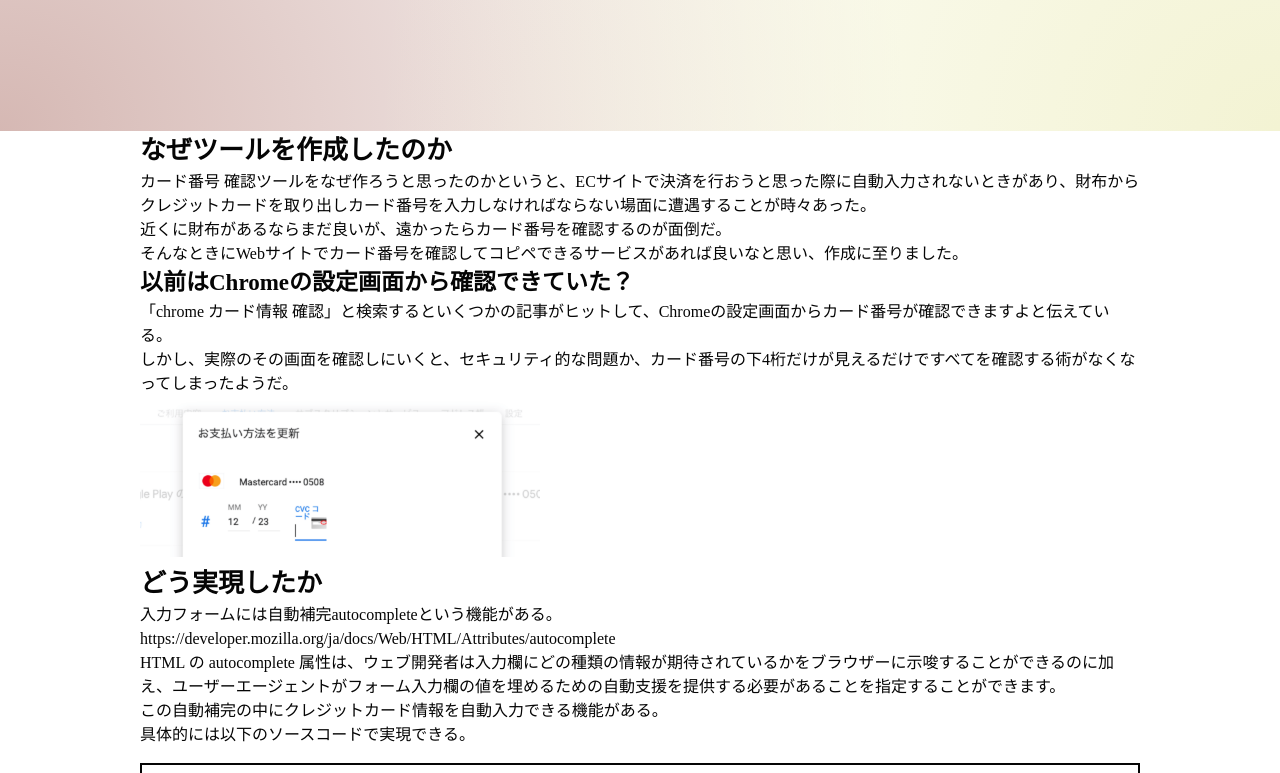
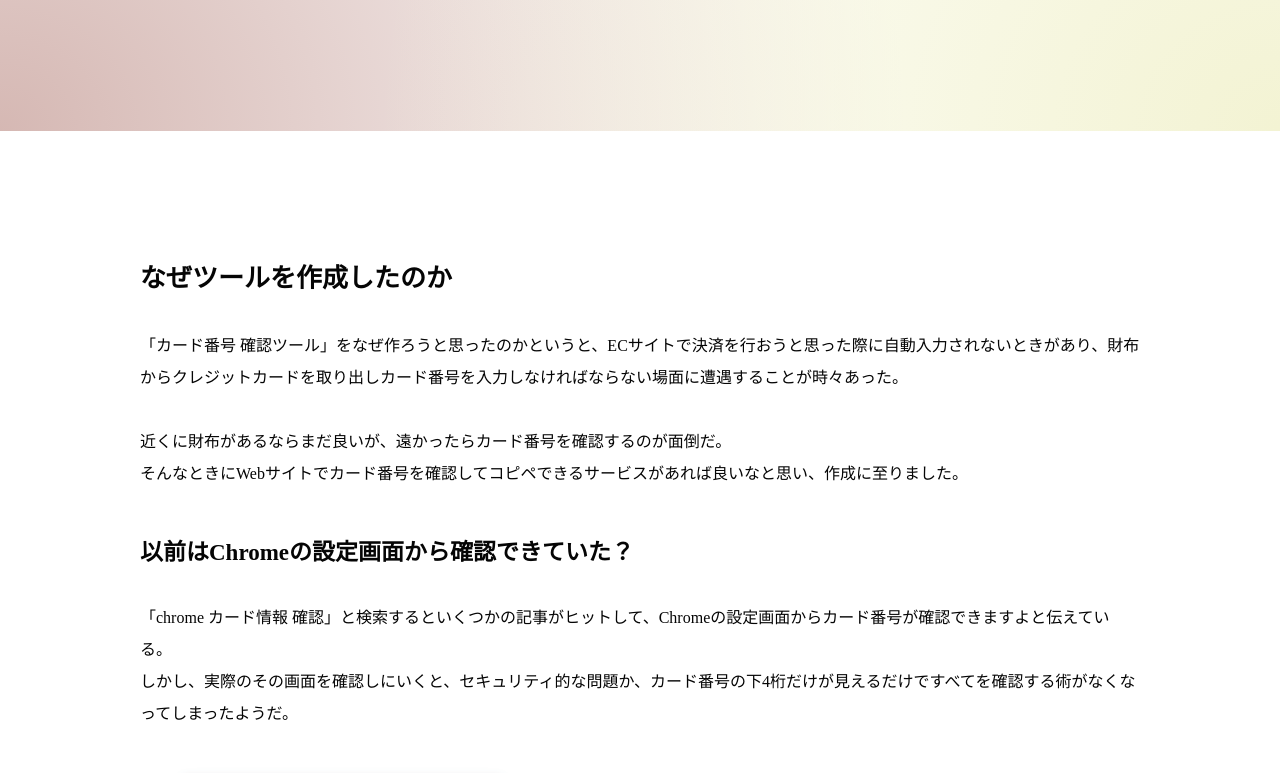
Before and after one commit to RyoheiTomiyama/pj-cardnumber-autocomplete, a Next.js app: page / in a window 1280 px wide. Shown: the part 1020-1793 px from the top of the page. Built offline with nearby package versions, Linux system fonts and the light colour scheme.

Commit message:
update content UI

```diff
--- a/pages/Home.module.css
+++ b/pages/Home.module.css
@@ -112,3 +112,31 @@
     font-size: var(--size-4);
   }
 }
+
+.guideContent {
+  padding-top: 10%;
+  padding-bottom: 10%;
+  & h1,
+  & h2 {
+    margin-top: 2em;
+    margin-bottom: 1em;
+  }
+  & p {
+    line-height: 2;
+    margin-top: 2em;
+    margin-bottom: 2em;
+  }
+  & img {
+    max-width: 100%;
+    height: auto;
+  }
+  & a {
+    text-decoration: underline;
+  }
+  & :first-child {
+    margin-top: 0;
+  }
+  & :last-child {
+    margin-bottom: 0;
+  }
+}
--- a/pages/index.tsx
+++ b/pages/index.tsx
@@ -57,12 +57,12 @@ export default function Home() {
           </div>
         </Section>
       </div>
-      <div className="guideContent">
+      <div className={styles.guideContent}>
         <Section>
           <h1>なぜツールを作成したのか</h1>
           <p>
-            カード番号
-            確認ツールをなぜ作ろうと思ったのかというと、ECサイトで決済を行おうと思った際に自動入力されないときがあり、財布からクレジットカードを取り出しカード番号を入力しなければならない場面に遭遇することが時々あった。
+            「カード番号
+            確認ツール」をなぜ作ろうと思ったのかというと、ECサイトで決済を行おうと思った際に自動入力されないときがあり、財布からクレジットカードを取り出しカード番号を入力しなければならない場面に遭遇することが時々あった。
           </p>
           <p>
             近くに財布があるならまだ良いが、遠かったらカード番号を確認するのが面倒だ。
```
